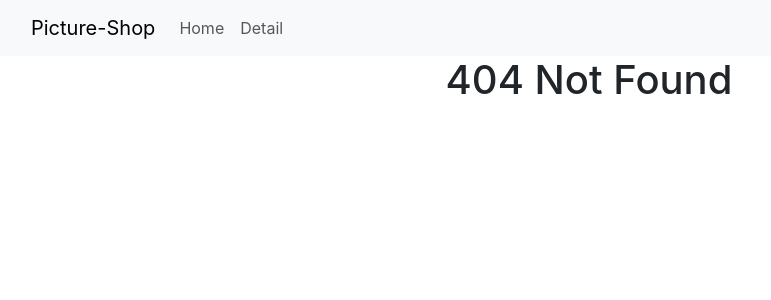
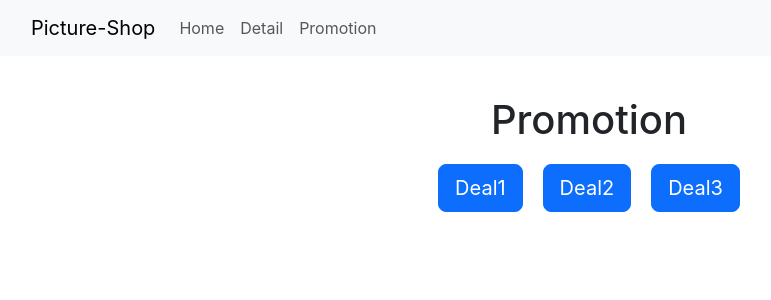
Before and after one commit to mokimokheonpark/picture-shop, a React (Create React App) app: page /promotion in a window 1280 px wide. Before the commit this address had no page. Shown: the top 300 px of the page, without its empty margins (51-822 px from the left). Built offline with nearby package versions, Linux system fonts and the light colour scheme.

Commit message:
created Deals components and Promotion route

```diff
--- a/src/App.js
+++ b/src/App.js
@@ -1,9 +1,13 @@
 import { Route, Routes, useNavigate } from "react-router-dom";
 import { Container, Nav, Navbar } from "react-bootstrap";
 import "./App.css";
+import Deal1 from "./components/Deal1";
+import Deal2 from "./components/Deal2";
+import Deal3 from "./components/Deal3";
 import Detail from "./routes/Detail";
 import Home from "./routes/Home";
 import NotFound from "./routes/NotFound";
+import Promotion from "./routes/Promotion";
 
 function App() {
   const navigate = useNavigate();
@@ -28,6 +32,13 @@ function App() {
             >
               Detail
             </Nav.Link>
+            <Nav.Link
+              onClick={() => {
+                navigate("/promotion");
+              }}
+            >
+              Promotion
+            </Nav.Link>
           </Nav>
         </Container>
       </Navbar>
@@ -35,6 +46,11 @@ function App() {
       <Routes>
         <Route path="/" element={<Home />} />
         <Route path="/detail" element={<Detail />} />
+        <Route path="/promotion" element={<Promotion />}>
+          <Route path="1" element={<Deal1 />}></Route>
+          <Route path="2" element={<Deal2 />}></Route>
+          <Route path="3" element={<Deal3 />}></Route>
+        </Route>
         <Route path="*" element={<NotFound />} />
       </Routes>
     </div>
--- /dev/null
+++ b/src/components/Deal1.js
@@ -0,0 +1,9 @@
+function Deal1() {
+  return (
+    <div>
+      <h2>Take 30% off the price</h2>
+    </div>
+  );
+}
+
+export default Deal1;
--- /dev/null
+++ b/src/components/Deal2.js
@@ -0,0 +1,5 @@
+function Deal2() {
+  return <h2>Save $50</h2>;
+}
+
+export default Deal2;
--- /dev/null
+++ b/src/components/Deal3.js
@@ -0,0 +1,5 @@
+function Deal3() {
+  return <h2>Buy One Get One Free</h2>;
+}
+
+export default Deal3;
--- /dev/null
+++ b/src/routes/Promotion.js
@@ -0,0 +1,51 @@
+import { Outlet, useNavigate } from "react-router-dom";
+import Button from "react-bootstrap/Button";
+import "./promotion.css";
+
+function Promotion() {
+  const navigate = useNavigate();
+
+  return (
+    <div className="promotion">
+      <h1>Promotion</h1>
+
+      <Button
+        className="promotion-button"
+        variant="primary"
+        size="lg"
+        onClick={() => {
+          navigate("/promotion/1");
+        }}
+      >
+        Deal1
+      </Button>
+
+      <Button
+        className="promotion-button"
+        variant="primary"
+        size="lg"
+        onClick={() => {
+          navigate("/promotion/2");
+        }}
+      >
+        Deal2
+      </Button>
+
+      <Button
+        variant="primary"
+        size="lg"
+        onClick={() => {
+          navigate("/promotion/3");
+        }}
+      >
+        Deal3
+      </Button>
+
+      <div className="promotion-outlet">
+        <Outlet></Outlet>
+      </div>
+    </div>
+  );
+}
+
+export default Promotion;
--- /dev/null
+++ b/src/routes/promotion.css
@@ -0,0 +1,15 @@
+.promotion {
+  margin-top: 40px;
+}
+
+.promotion h1 {
+  margin-bottom: 20px;
+}
+
+.promotion-button {
+  margin-right: 20px;
+}
+
+.promotion-outlet {
+  margin-top: 40px;
+}
```
